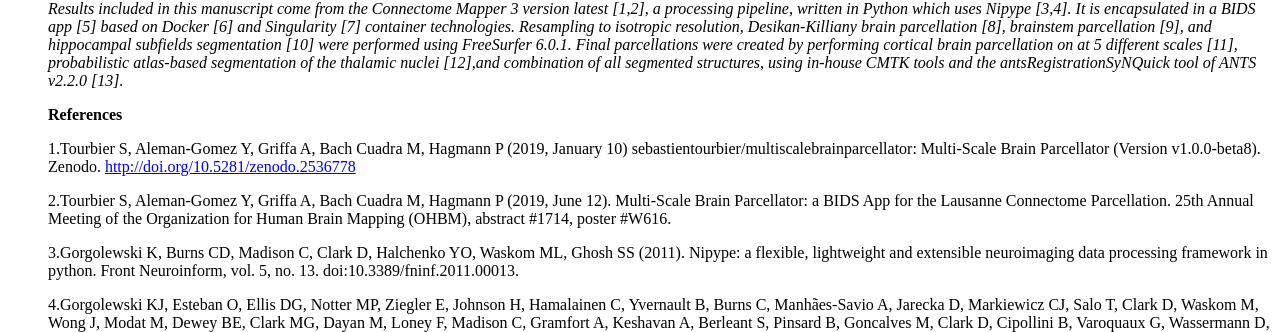
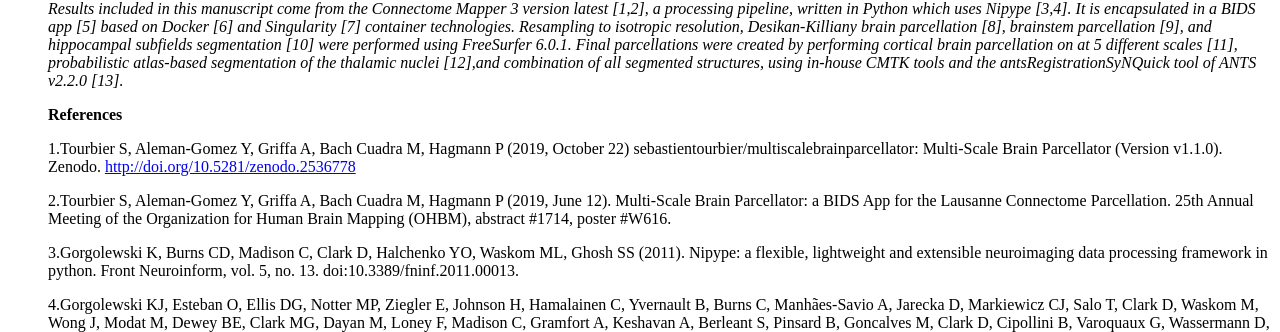
Before and after one commit to sebastientourbier/multiscalebrainparcellator, a Sphinx documentation site: the page built from docs/citing.rst, in a window 1280 px wide and 900 px high, scrolled down 1111 px. Shown: the part 120-452 px from the top of the window. Built offline with Sphinx 7.4.7 and the Read the Docs theme 2.0.0, drawn with Linux system fonts in a browser that asks for light colours; the version number could not be read and is left out.

Commit message:
DOC: updated version reference

```diff
--- a/docs/citing.rst
+++ b/docs/citing.rst
@@ -9,7 +9,7 @@ Citing
 
     **References**
 
-    1.Tourbier S, Aleman-Gomez Y, Griffa A, Bach Cuadra M, Hagmann P (2019, January 10) sebastientourbier/multiscalebrainparcellator: Multi-Scale Brain Parcellator (Version v1.0.0-beta8). Zenodo. http://doi.org/10.5281/zenodo.2536778
+    1.Tourbier S, Aleman-Gomez Y, Griffa A, Bach Cuadra M, Hagmann P (2019, October 22) sebastientourbier/multiscalebrainparcellator: Multi-Scale Brain Parcellator (Version v1.1.0). Zenodo. http://doi.org/10.5281/zenodo.2536778
 
     2.Tourbier S, Aleman-Gomez Y, Griffa A, Bach Cuadra M, Hagmann P (2019, June 12). Multi-Scale Brain Parcellator: a BIDS App for the Lausanne Connectome Parcellation. 25th Annual Meeting of the Organization for Human Brain Mapping (OHBM), abstract #1714, poster #W616.
 
```
Also changed, not shown: README.md (+1 -1 lines).
